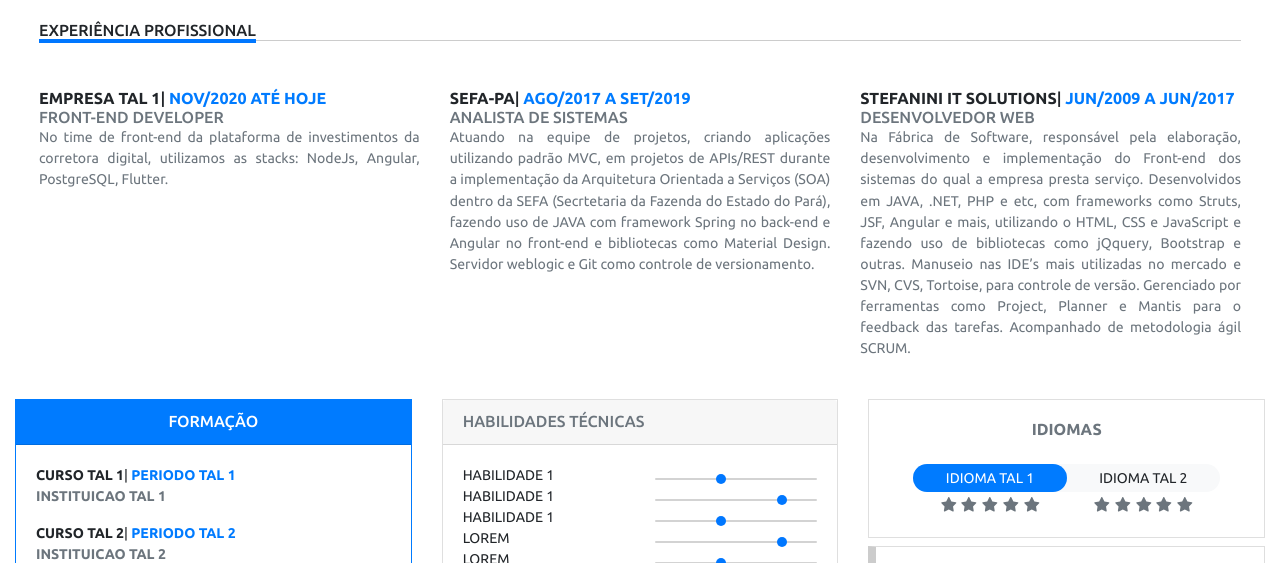
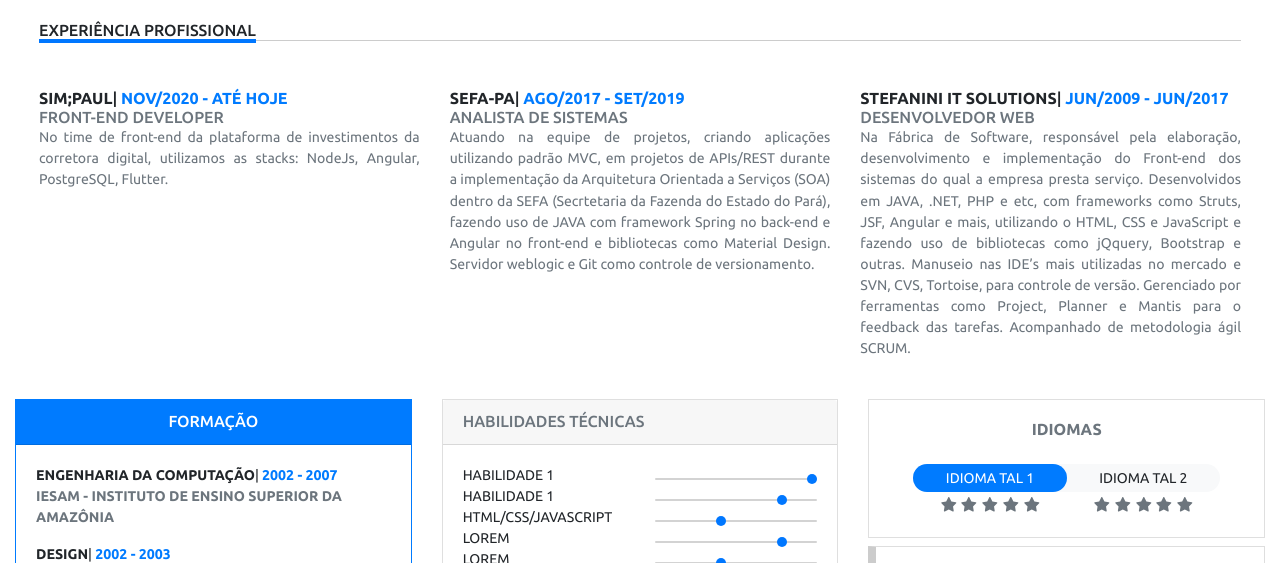
Before and after one commit to gurjao/curriculum, a website: page index.html in a window 1280 px wide. Shown: the part 389-952 px from the top of the page. Drawn offline with Linux system fonts and the light colour scheme.

Commit message:
Atualizando JSON

```diff
--- a/index.html
+++ b/index.html
@@ -100,7 +100,7 @@
 					<div class="card-body">
 						<div class="row">
 							<div id="habilidade1" class="col">Lorem</div>
-							<div class="col"><div class="range-field"><input type="range" value="4" min="0" max="10" class="slider" disabled="true" /></div></div>
+							<div class="col"><div class="range-field"><input type="range" value="10" min="0" max="10" class="slider" disabled="true" /></div></div>
 						</div>
 						<div class="row">
 							<div id="habilidade2" class="col">Lorem</div>
--- a/info.json
+++ b/info.json
@@ -13,46 +13,46 @@
     },
     "experiencia": [
         {
-            "empresa": "Empresa tal 1",
-            "periodo": "Nov/2020 até hoje",
+            "empresa": "Sim;paul",
+            "periodo": "Nov/2020 - até hoje",
             "cargo": "Front-end developer",
             "resumo": "No time de front-end da plataforma de investimentos da corretora digital, utilizamos as stacks: NodeJs, Angular, PostgreSQL, Flutter."
         },
         {
             "empresa": "SEFA-PA",
-            "periodo": "Ago/2017 a Set/2019",
+            "periodo": "Ago/2017 - Set/2019",
             "cargo": "Analista de sistemas",
             "resumo": "Atuando na equipe de projetos, criando aplicações utilizando padrão MVC, em projetos de APIs/REST durante a implementação da Arquitetura Orientada a Serviços (SOA) dentro da SEFA (Secrtetaria da Fazenda do Estado do Pará), fazendo uso de JAVA com framework Spring no back-end e Angular no front-end e bibliotecas como Material Design. Servidor weblogic e Git como controle de versionamento."
         },
         {
             "empresa": "Stefanini IT Solutions",
-            "periodo": "Jun/2009 a Jun/2017",
+            "periodo": "Jun/2009 - Jun/2017",
             "cargo": "Desenvolvedor Web",
             "resumo": "Na Fábrica de Software, responsável pela elaboração, desenvolvimento e implementação do Front-end dos sistemas do qual a empresa presta serviço. Desenvolvidos em JAVA, .NET, PHP e etc, com frameworks como Struts, JSF, Angular e mais, utilizando o HTML, CSS e JavaScript e fazendo uso de bibliotecas como jQquery, Bootstrap e outras. Manuseio nas IDE’s mais utilizadas no mercado e SVN, CVS, Tortoise, para controle de versão. Gerenciado por ferramentas como Project, Planner e Mantis para o feedback das tarefas. Acompanhado de metodologia ágil SCRUM."
         }
     ],
     "formacao": [
         {
-            "graduacao": "Curso tal 1",
-            "periodo": "Periodo tal 1",
-            "instituicao": "Instituicao tal 1"
+            "graduacao": "Engenharia da Computação",
+            "periodo": "2002 - 2007",
+            "instituicao": "IESAM - Instituto de ensino superior da amazônia"
         },
         {
-            "graduacao": "Curso tal 2",
-            "periodo": "Periodo tal 2",
-            "instituicao": "Instituicao tal 2"
+            "graduacao": "Design",
+            "periodo": "2002 - 2003",
+            "instituicao": "UEPA - Universidade Estadual do Pará"
         }
     ],
     "curso": [
         {
-            "instituicao": "Instituicao tal 1",
-            "nome": ["Curso tal 1", "Curso tal 2", "Curso tal 3", "Curso tal 4"]
+            "instituicao": "Alura",
+            "nome": ["Design UI/UX", "Front-end", "Back-end", "Produtividade"]
         }
     ],
     "habilidade": [
         {
-            "nome": "Habilidade 1",
-            "score": "4"
+            "nome": "Html/Css/Javascript",
+            "score": "10"
         },
         {
             "nome": "Habilidade 1",
```
